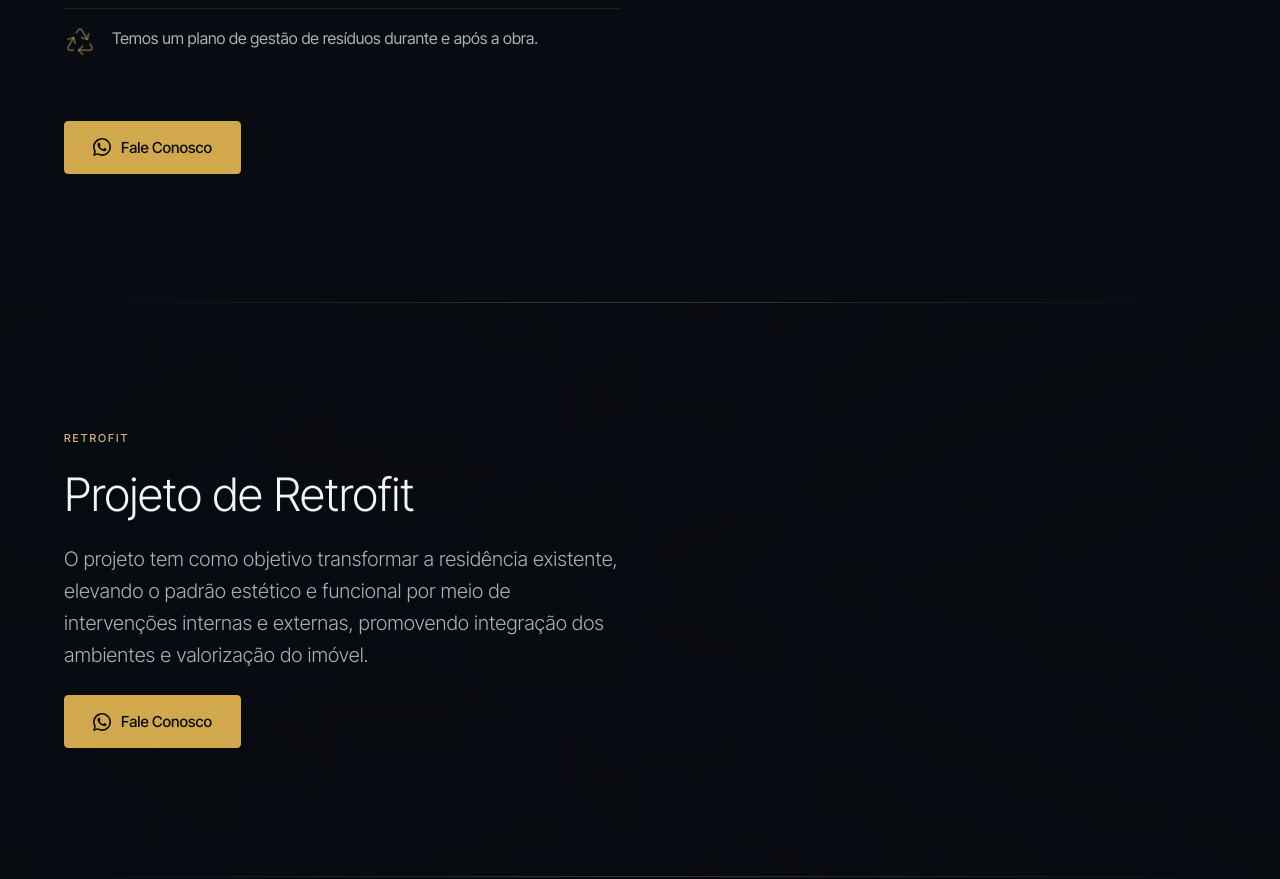
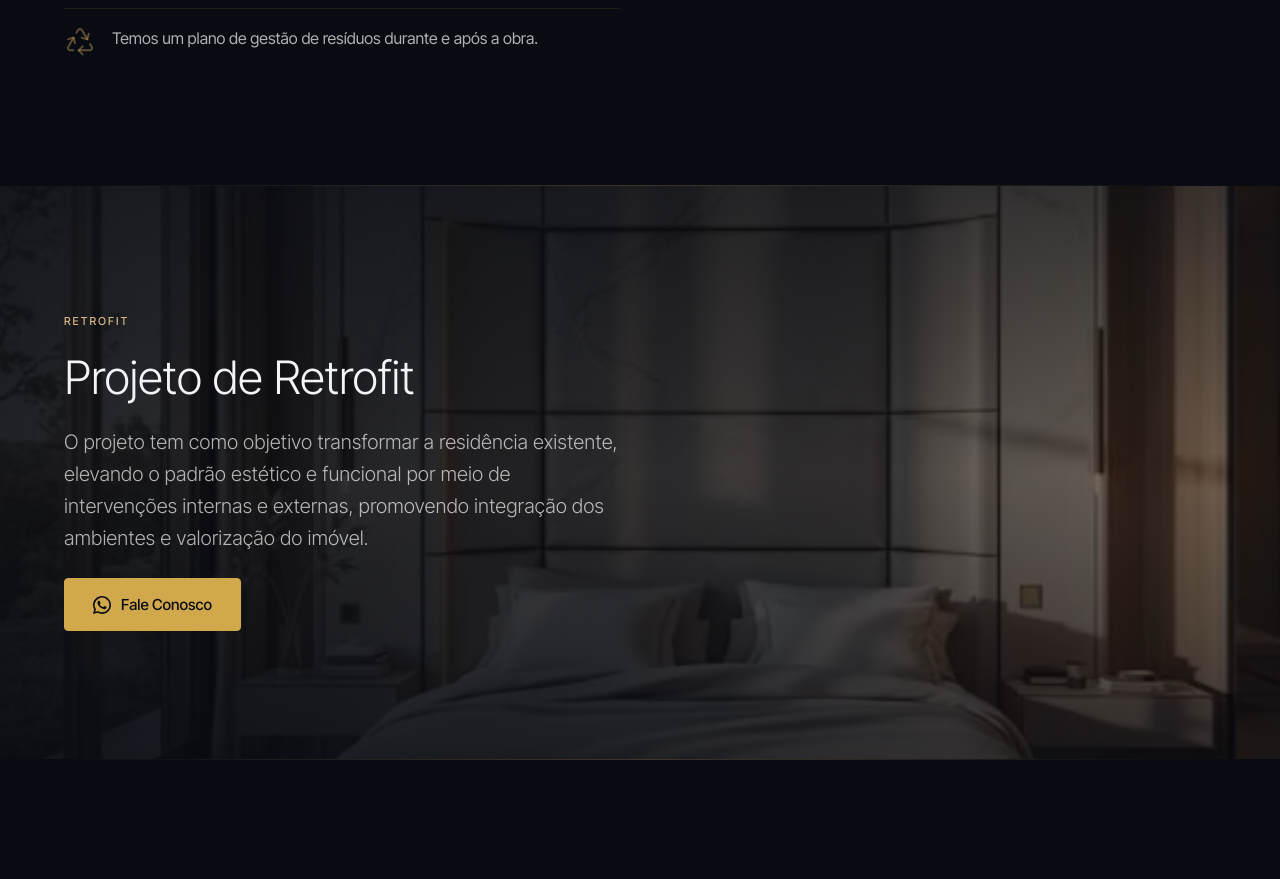
Before and after one commit to felipeaitafla/vercci, a plain HTML site: page index.html in a window 1280 px wide. Shown: the part 10660-11539 px from the top of the page. Drawn offline with Linux system fonts and the light colour scheme.

Commit message:
Remove o CTA da seção Ambiental e corrige o fundo do Retrofit
O botão "Fale Conosco" sai da seção Ambiental, junto com a regra de CSS
que só existia para ele.

A imagem de fundo do Retrofit não aparecia na prévia: ela era passada por
custom property (--wt-retrofit-img) declarada em style inline, e URL
relativa dentro de var() resolve contra o stylesheet que a consome, não
contra o documento. O navegador buscava assets/css/assets/images/... e
recebia 404. No WordPress passava despercebido porque lá a URL é absoluta.

Agora o background-image vai direto no style inline, onde a resolução é
sempre relativa ao documento — funciona nos dois ambientes.

Co-Authored-By: Claude Opus 4.8 <noreply@anthropic.com>
Claude-Session: https://claude.ai/code/session_01AMVQCuKWA8515Y3gtiab2Q

```diff
--- a/assets/css/styles.css
+++ b/assets/css/styles.css
@@ -1094,18 +1094,17 @@ body::before {
     line-height: 1.7;
 }
 
-.wt-ambiental__cta { margin-top: var(--wt-space-5); }
 
 @media (max-width: 768px) { .wt-ambiental__lista { grid-template-columns: 1fr; } }
 
 /* ============ SEÇÃO 7 — RETROFIT ============
-   Imagem de fundo sangrando de borda a borda, com véu escuro por cima. A URL
-   chega por --wt-retrofit-img, definida no template. */
+   Imagem de fundo sangrando de borda a borda, com véu escuro por cima. O
+   background-image vem por style inline no template — ver a nota lá sobre por
+   que não passa por custom property. */
 .wt-retrofit {
     position: relative;
     isolation: isolate;
     overflow: clip;
-    background-image: var(--wt-retrofit-img);
     background-size: cover;
     background-position: center;
     /* fixed trava a rolagem quando combinado com o Lenis — ver comentário do body */
--- a/index.html
+++ b/index.html
@@ -1004,17 +1004,10 @@ img:is([sizes=auto i],[sizes^="auto," i]){contain-intrinsic-size:3000px 1500px}
                 </li>
                     </ul>
 
-        <div class="wt-ambiental__cta" data-reveal>
-            <a href="https://wa.me/5562981798330?text=Ol%C3%A1%2C%20Vercci%20Construtora%21%20Gostaria%20de%20mais%20informa%C3%A7%C3%B5es%20sobre%20as%20pr%C3%A1ticas%20ambientais%20da%20obra." class="wt-btn wt-btn--primary" target="_blank" rel="noopener noreferrer">
-                <svg viewBox="0 0 24 24" fill="currentColor" aria-hidden="true"><path d="M17.472 14.382c-.297-.149-1.758-.867-2.03-.967-.273-.099-.471-.148-.67.15-.197.297-.767.966-.94 1.164-.173.199-.347.223-.644.075-.297-.15-1.255-.463-2.39-1.475-.883-.788-1.48-1.761-1.653-2.059-.173-.297-.018-.458.13-.606.134-.133.298-.347.446-.52.149-.174.198-.298.298-.497.099-.198.05-.371-.025-.52-.075-.149-.669-1.612-.916-2.207-.242-.579-.487-.5-.669-.51-.173-.008-.371-.01-.57-.01-.198 0-.52.074-.792.372-.272.297-1.04 1.016-1.04 2.479 0 1.462 1.065 2.875 1.213 3.074.149.198 2.096 3.2 5.077 4.487.709.306 1.262.489 1.694.625.712.227 1.36.195 1.871.118.571-.085 1.758-.719 2.006-1.413.248-.694.248-1.289.173-1.413-.074-.124-.272-.198-.57-.347z"/><path d="M12 0C5.373 0 0 5.373 0 12c0 2.123.554 4.118 1.529 5.845L.057 23.882l6.198-1.448A11.934 11.934 0 0012 24c6.627 0 12-5.373 12-12S18.627 0 12 0zm0 21.818a9.818 9.818 0 01-5.006-1.374l-.36-.214-3.68.861.924-3.562-.236-.374A9.818 9.818 0 1112 21.818z"/></svg>
-                Fale Conosco
-            </a>
-        </div>
-
     </div>
 </section>
 <div class="wt-container"><hr class="wt-divider"></div>
-<section class="wt-section wt-retrofit" id="retrofit" style="--wt-retrofit-img: url('assets/images/portfolio-11.avif')">
+<section class="wt-section wt-retrofit" id="retrofit" style="background-image: url('assets/images/portfolio-11.avif')">
         <div class="wt-retrofit__overlay" aria-hidden="true"></div>
 
     <div class="wt-container">
```
